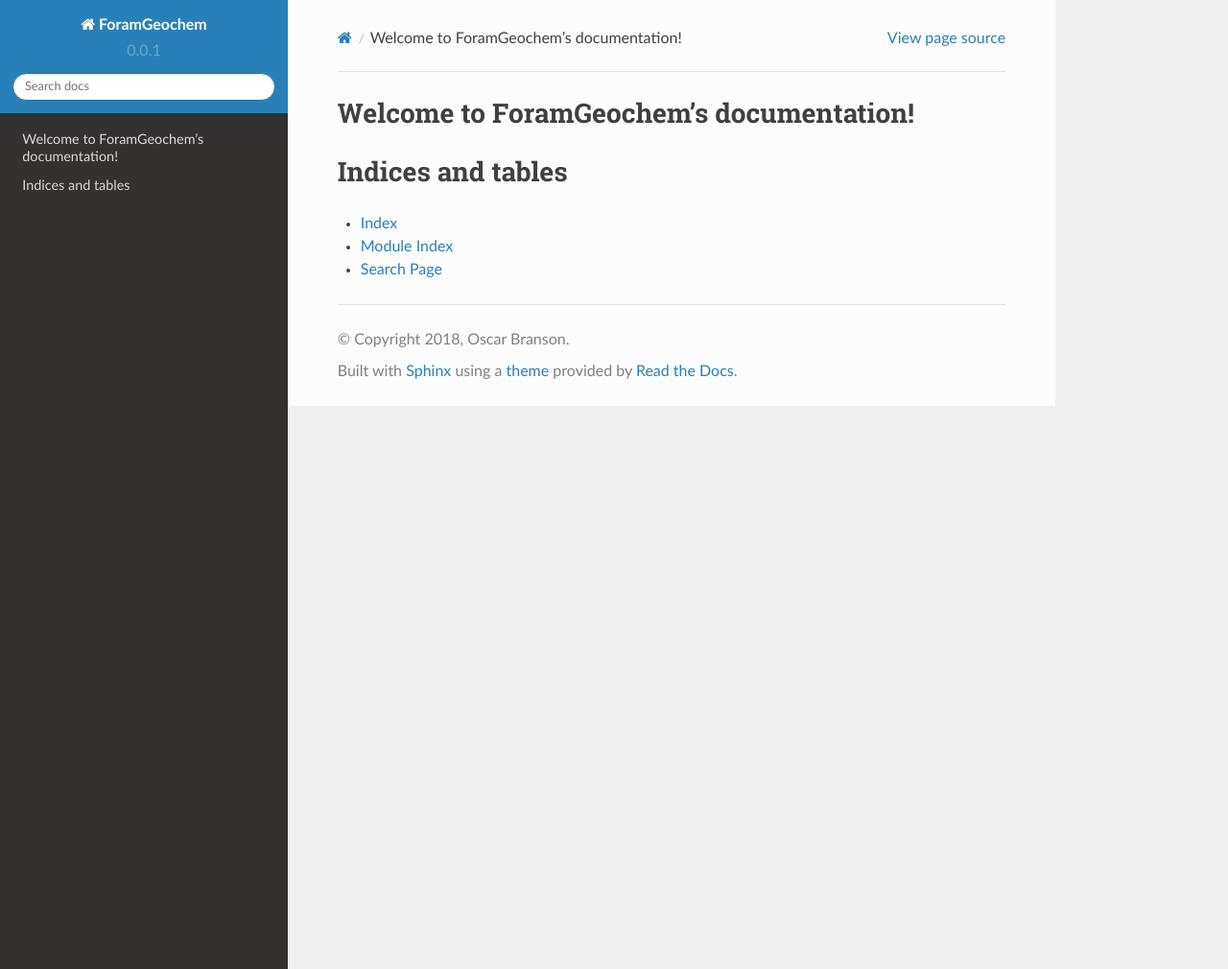
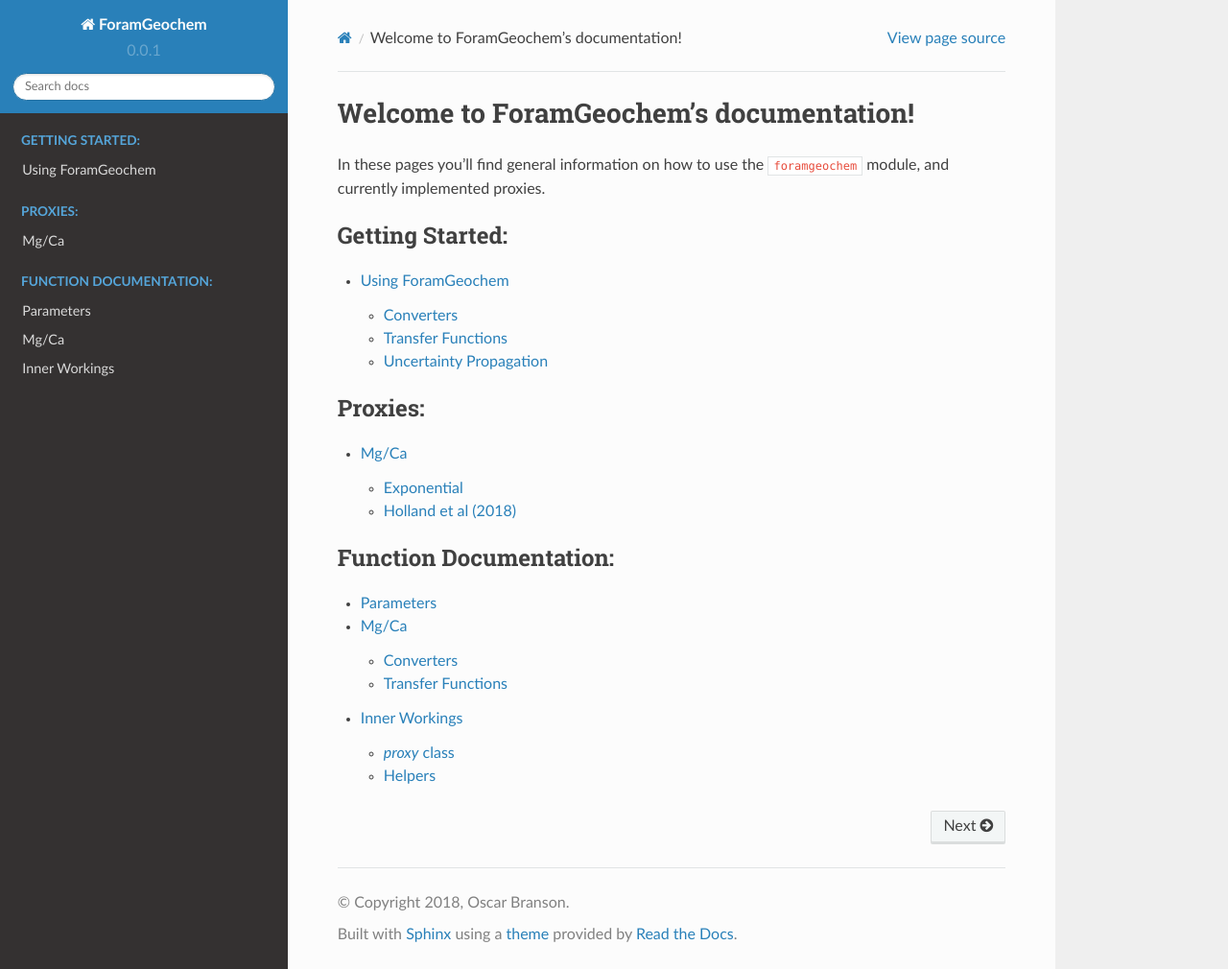
Before and after one commit to oscarbranson/ForamGeochem, a Sphinx documentation site: the page built from docs/source/index.rst, in a window 1280 px wide and 1010 px high. Shown: the whole window at 96% size. Built offline with Sphinx 7.4.7 and the Read the Docs theme 2.0.0, drawn with Linux system fonts in a browser that asks for light colours.

Commit message:
docs draft

```diff
--- /dev/null
+++ b/docs/source/autodoc.rst
@@ -0,0 +1,27 @@
+Parameters
+==========
+.. autoclass :: foramgeochem.general.params
+
+Mg/Ca
+=====
+
+Converters
+----------
+.. automodule :: foramgeochem.mgca
+    :members:
+
+Transfer Functions
+------------------
+.. automodule :: foramgeochem.mgca.tfr
+
+
+Inner Workings
+==============
+
+`proxy` class
+-------------
+.. autoclass :: foramgeochem.general.proxy
+
+Helpers
+-------
+.. automodule :: foramgeochem.helpers
--- /dev/null
+++ b/docs/source/general/index.rst
@@ -0,0 +1,98 @@
+==================
+Using ForamGeochem
+==================
+
+Each proxy in `foramgeochem` is included as a sub-module, which contains all functions related to that proxy. For example, all functions relating to the Mg/Ca palaeothermometer are within the :mod:`foramgeochem.mgca` module. To import the Mg/Ca submodule:
+
+.. code :: python
+
+    from foramgeochem import mgca
+
+Converters
+----------
+Each proxy contains one or more 'converters'. These contain everything you need to use a particular form of the proxy, including the ability to load parameter presets, and automatic uncertainty propagation. This will be sufficient for most cases.
+
+For example, the :mod:`~foramgeochem.mgca` module contains two converters: :class:`~foramgeochem.mgca.exponential` and :class:`~foramgeochem.mgca.Holland`, which contain two different forms of the proxy equation. The former relates Mg/Ca to temperature via the 'classic' exponential equation, whereas the latter uses the new formulation of Holland et al (2018) that includes for multiple aspects of seawater chemistry. These converters are available directly from the :mod:`~foramgeochem.mgca` submodule, after you've imported it (above), and can be used like this:
+
+.. code :: python
+
+    my_record = mgca.exponential(mgca_f=[1, 2, 3, 4], parameters='Multispecies_Anand')
+
+This creates a 'converter' object called `my_record` (you can call this whatever you want), which stores your data and loads parameters from an internal database.
+To find out what state your converter object is in, simply type `my_record` to see a printout of its current state:
+
+.. code :: python
+
+    my_record
+
+    > Exponential Mg/Ca-Temperature Relationship
+    > ------------------------------------------
+    > mgca_f = A * exp(temperature * B)
+    >
+    > Parameter Set: Multispecies_Anand
+    >   Exponential function re-fit to multispecies data of Anand et al (1996)
+    >   by Holland et al (2018).
+    >
+    > Parameter Values:
+    >   A: 0.445+/-0.030
+    >   B: 0.0845+/-0.0027
+    >
+    > Variables:
+    >   Accepted: {'temperature', 'mgca_f'}
+    >   Provided: {'mgca_f'}
+
+Here, you can see which Mg/Ca-temperature relationship and parameter set you are using, as well as which variables the converter accepts and what you've provided.
+The reported parameter uncertainties here are 1SD errors, which will be propagated through all calculations.
+
+To calculate temperature from your Mg/Ca data:
+
+.. code :: python
+
+    record.calc_temp()
+
+    > array([9.58058964571389+/-0.48410211276655907,
+    >        17.779096397932225+/-0.2363683581369949,
+    >        22.574915409889144+/-0.12495085593950557,
+    >        25.977603150150557+/-0.12556444392484026], dtype=object)
+
+Transfer Functions
+------------------
+At the 'lower level', each proxy contains a set of 'Transfer Functions' used to convert between all variables.
+These can be accessed within the `tfr` module inside each proxy.
+For Mg/Ca, these are in :mod:`foramgeochem.mgca.tfr`.
+
+Uncertainty Propagation
+-----------------------
+Parameter uncertainties are propagated automatically in all calculations using the `uncertainties <https://pythonhosted.org/uncertainties/>`_ module.
+This module uses `linear error propagation theory <https://en.wikipedia.org/wiki/Propagation_of_uncertainty>`_ to estimate the uncertainty in calculated variables, and automatically handles uncertainty correlations.
+Its main limitation is that it assumes your uncertainties are normally distributed.
+This approximation will be sufficient in most cases, but for cases where you *know* your uncertainties are non-normal, we recommend Monte-Carlo uncertainty sampling.
+
+The uncertainties module can also be used to incorporate uncertainties on input variables (e.g. measurement uncertainty):
+
+.. code :: python
+
+    from uncertainties import unumpy as unp
+
+    meas_mgca_f = unp.uarray(nominal_values=[1, 2, 3, 4], std_devs=[.08, .12, .11, .09])
+
+    my_record = mgca.exponential(mgca_f=meas_mgca_f, parameters='Multispecies_Anand')
+
+    calced_temperature = my_record.calc_temp()
+
+    calced_temperature  # contains packaged means and uncertainties
+
+    > array([9.58058964571389+/-1.0628813063828466,
+    >        17.779096397932225+/-0.7480046939404693,
+    >        22.574915409889144+/-0.4513323339150851,
+    >        25.977603150150557+/-0.2942633993831899], dtype=object)
+
+    # to get means alone:
+    unp.nominal_values(calced_temperature)
+
+    > array([ 9.58058965, 17.7790964 , 22.57491541, 25.97760315])
+
+    # and standard deviations:
+    unp.std_devs(calced_temperature)
+
+    > array([1.06288131, 0.74800469, 0.45133233, 0.2942634 ])
--- a/docs/source/index.rst
+++ b/docs/source/index.rst
@@ -6,15 +6,29 @@
 Welcome to ForamGeochem's documentation!
 ========================================
 
-.. toctree::
-   :maxdepth: 2
-   :caption: Contents:
+In these pages you'll find general information on how to use the ``foramgeochem`` module, and currently implemented proxies.
 
+.. toctree ::
+    :maxdepth: 2
+    :caption: Getting Started:
 
+    general/index.rst
 
-Indices and tables
-==================
+.. toctree ::
+    :maxdepth: 2
+    :caption: Proxies:
 
-* :ref:`genindex`
-* :ref:`modindex`
-* :ref:`search`
+    mgca/index.rst
+
+.. toctree ::
+    :maxdepth: 2
+    :caption: Function Documentation:
+
+    autodoc.rst
+
+..
+    Indices and tables
+    ==================
+    * :ref:`genindex`
+    * :ref:`modindex`
+    * :ref:`search`
--- /dev/null
+++ b/docs/source/mgca/index.rst
@@ -0,0 +1,23 @@
+=====
+Mg/Ca
+=====
+
+Functions for converting between foraminiferal Mg/Ca and environmental parameters.
+
+Exponential
+-----------
+The 'classic' exponential function, where Mg/Ca depends only on temperature, following:
+
+.. math ::
+
+    Mg/Ca_{foram} = A\ e^{Temp\ B}
+
+This function is accessible via the
+
+Holland et al (2018)
+--------------------
+The multi-factor formulation of Holland et al (2018), which accounts for the influence of Temperature, Mg/Ca\ :sub:`SW`, [Ca]\ :sub:`SW` and a species-specific carbon-system parameter (*carb*, i.e. DIC\ :sub:`SW`, [CO\ :sub:`3`]\ :sub:`SW` or pH).
+
+.. math ::
+
+    Mg/Ca_{foram} = Mg/Ca_{SW}\ ^A\ B\ e^{(C_1 [Ca]_{SW} + C_2 [carb] + D) Temp}
```
